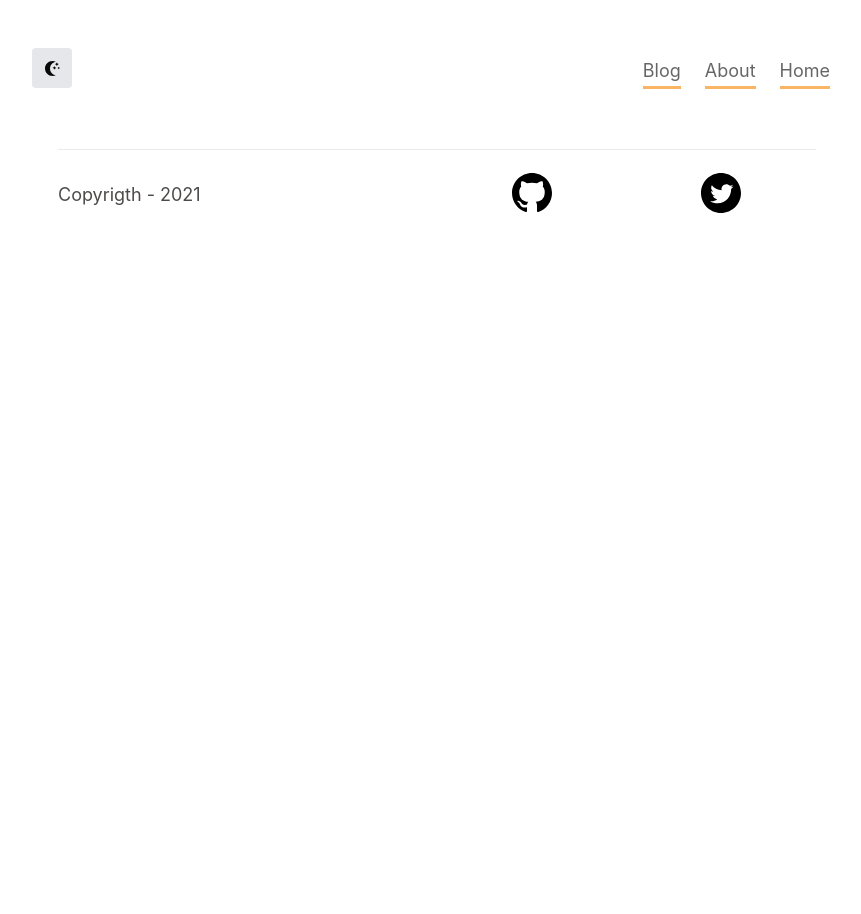
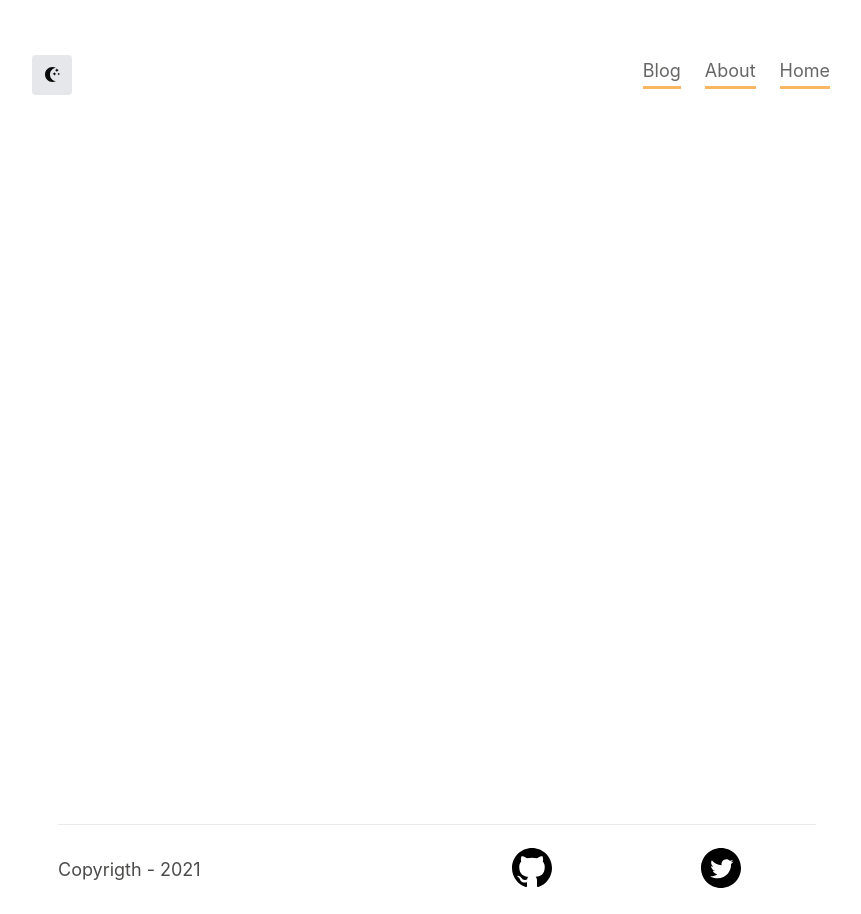
Before and after one commit to emanuelosva/emanuelosva-blog, a Next.js app: page / in a window 1280 px wide. Shown: the whole page, without its empty margins (203-1064 px from the left). Before the commit the page ends 800 px from the top, so only its background shows below. Built offline with nearby package versions, Linux system fonts and the light colour scheme.

Commit message:
:hammer: fix layout styles

```diff
--- a/components/container/styles.js
+++ b/components/container/styles.js
@@ -1,11 +1,12 @@
 import styled from 'styled-components'
 
 export const Container = styled.div`
+  height: auto;
   max-width: 790px;
   margin: 0 auto;
   padding: 0 1rem;
 
   @media(max-width: 420px) {
-    padding: 0 05px;
+    padding: 0 5px;
   }
 `
--- a/components/footer/styles.js
+++ b/components/footer/styles.js
@@ -1,9 +1,13 @@
 import styled from 'styled-components'
 
 export const FooterContainer = styled.footer`
+  position: absolute;
+  right: 0;
+  left: 0;
+  top: 100%;
   width: 100%;
   max-width: 790px;
-  margin: 0 auto;
+  margin: 1.5rem auto 0;
   padding: 0 1rem;
   color: ${props => props.theme.color};
   background-color: ${props => props.theme.backgroundColor};
--- a/components/navbar/styles.js
+++ b/components/navbar/styles.js
@@ -4,6 +4,7 @@ export const Header = styled.header`
   position: sticky;
   top: 0;
   z-index: 3;
+  width: 100%;
   max-width: 906px;
   height: auto;
   margin: 0 auto;
@@ -16,7 +17,7 @@ export const Header = styled.header`
   button {
     width: 40px;
     height: 40px;
-    margin-right: 10px;
+    margin: auto 10px auto 0;
     background-color: ${props => props.theme.isDark ? '#1f2937' : '#e4e7eb'};
     border: none;
     border-radius: 4px;
```
